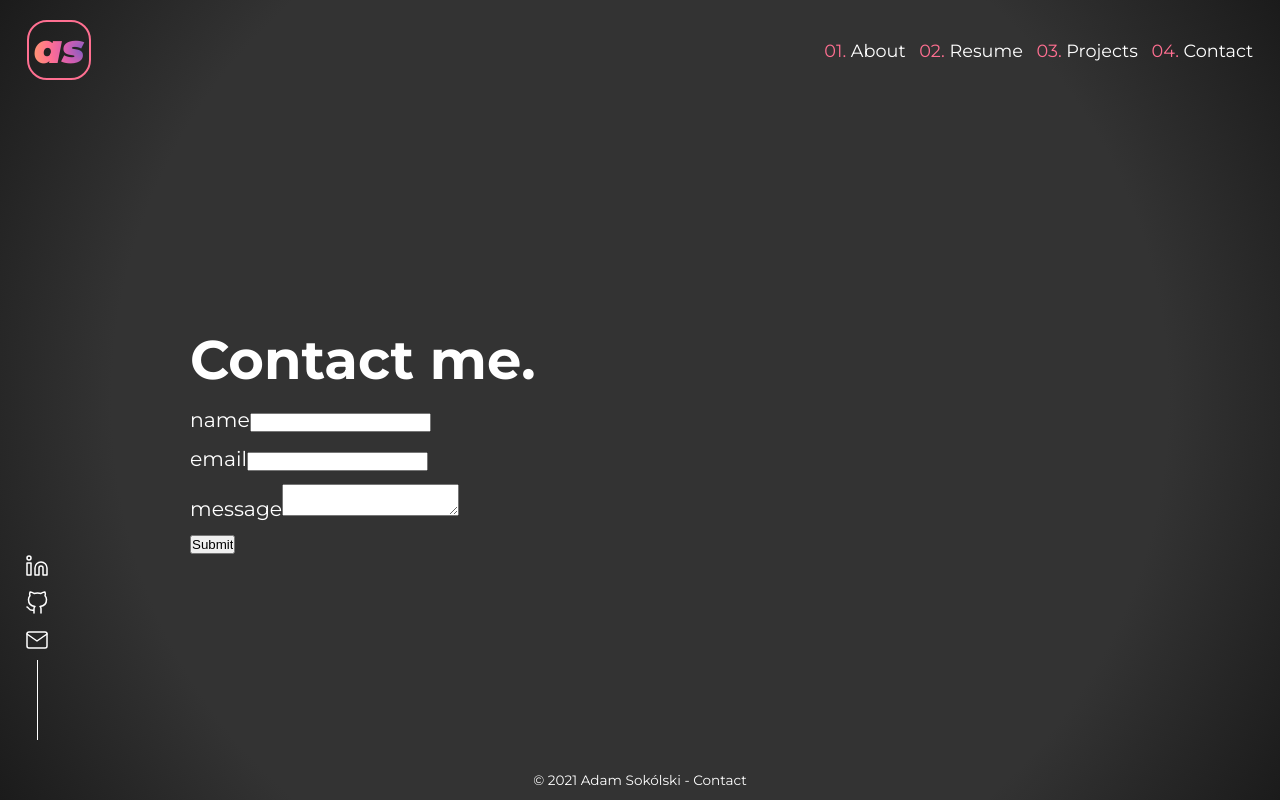
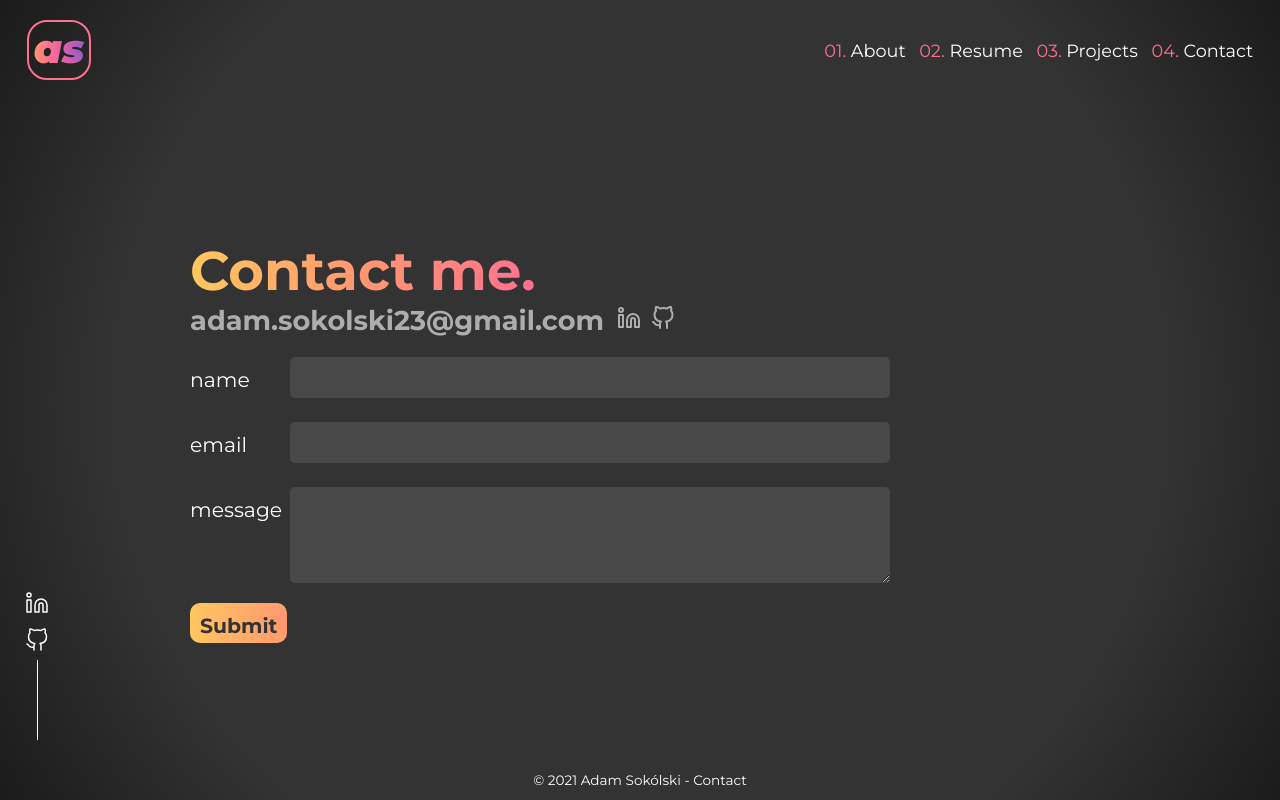
Before and after one commit to adamsokolski/adamsokolski.pl, a Next.js app: page /contact in a window 1280 px wide. Built offline with nearby package versions, Linux system fonts and the light colour scheme.

Commit message:
✨ Sending emails from form works

```diff
--- a/components/LinksBox.js
+++ b/components/LinksBox.js
@@ -23,21 +23,23 @@ const LinksBox = () => {
       animate="animate"
       initial="initial"
     >
-      <Link href="https://www.linkedin.com/in/adam-sok%C3%B3lski-bb4370199/">
-        <a className={styles.link}>
-          <Linkedin strokeWidth="1.5px" />
-        </a>
-      </Link>
-      <Link href="https://github.com/idKrazu">
-        <a className={styles.link}>
-          <GitHub strokeWidth="1.5px" />
-        </a>
-      </Link>
-      <Link href="/">
-        <a className={styles.link}>
-          <Mail strokeWidth="1.5px" />
-        </a>
-      </Link>
+      <a
+        className={styles.link}
+        href="https://www.linkedin.com/in/adam-sok%C3%B3lski-bb4370199/"
+        target="_blank"
+        rel="noopener noreferrer"
+      >
+        <Linkedin strokeWidth="1.5px" />
+      </a>
+
+      <a
+        className={styles.link}
+        href="https://github.com/idKrazu"
+        target="_blank"
+        rel="noopener noreferrer"
+      >
+        <GitHub strokeWidth="1.5px" />
+      </a>
     </motion.div>
   );
 };
--- a/data/notifications.js
+++ b/data/notifications.js
@@ -4,11 +4,6 @@ const notifications = [
     text: "Check out my newest project! 😎",
     link: "",
   },
-  {
-    id: 2,
-    text: "check it, ok? 🤨",
-    link: "",
-  },
 ];
 
 export default notifications;
--- a/package.json
+++ b/package.json
@@ -9,6 +9,7 @@
   },
   "dependencies": {
     "@sendgrid/mail": "^7.6.0",
+    "canvas-confetti": "^1.4.0",
     "framer-motion": "^5.3.0",
     "next": "12.0.3",
     "react": "17.0.2",
--- a/pages/api/email.js
+++ b/pages/api/email.js
@@ -20,10 +20,9 @@ export default function handler(req, res) {
     .send(msg)
     .then(() => {
       console.log("Email sent");
+      res.status(200).json({ name: "ok" });
     })
     .catch((error) => {
       console.error(error);
     });
-
-  res.status(200).json({ name: "ok" });
 }
--- a/pages/contact/index.js
+++ b/pages/contact/index.js
@@ -1,4 +1,21 @@
+import { useEffect, useState } from "react";
+import { Linkedin, GitHub } from "react-feather";
+import styles from "../../styles/LinksBox.module.css";
+import confetti from "canvas-confetti";
+
 const Contact = () => {
+  const [name, setName] = useState("");
+  const [email, setEmail] = useState("");
+  const [message, setMessage] = useState("");
+
+  const success = () => {
+    confetti({
+      particleCount: 150,
+      spread: 180,
+      origin: { x: 0 },
+    });
+  };
+
   async function handleOnSubmit(e) {
     e.preventDefault();
     const data = {};
@@ -7,29 +24,79 @@ const Contact = () => {
         data[field.name] = field.value;
       }
     });
-    fetch("api/email", {
+
+    const res = await fetch("api/email", {
       method: "post",
       body: JSON.stringify(data),
     });
-    console.log(data);
+
+    if (res.statusText == "OK") {
+      success();
+      setName("");
+      setEmail("");
+      setMessage("");
+    }
   }
   return (
-    <div>
+    <div className="contact">
       <h2>Contact me.</h2>
+      <h3>
+        adam.sokolski23@gmail.com{" "}
+        <a
+          className={styles.link}
+          href="https://www.linkedin.com/in/adam-sok%C3%B3lski-bb4370199/"
+          target="_blank"
+          rel="noopener noreferrer"
+        >
+          <Linkedin strokeWidth="2px" />
+        </a>
+        <a
+          className={styles.link}
+          href="https://github.com/idKrazu"
+          target="_blank"
+          rel="noopener noreferrer"
+        >
+          <GitHub strokeWidth="2px" />
+        </a>
+      </h3>
       <form method="post" onSubmit={handleOnSubmit}>
         <p>
           <label htmlFor="name">name</label>
-          <input type="text" name="name" />
+          <input
+            type="text"
+            name="name"
+            value={name}
+            onChange={(e) => {
+              setName(e.target.value);
+            }}
+            required
+          />
         </p>
         <p>
           <label htmlFor="email">email</label>
-          <input type="email" name="email" />
+          <input
+            type="email"
+            name="email"
+            required
+            value={email}
+            onChange={(e) => {
+              setEmail(e.target.value);
+            }}
+          />
         </p>
         <p>
           <label htmlFor="message">message</label>
-          <textarea name="message"></textarea>
+          <textarea
+            name="message"
+            required
+            minLength={20}
+            value={message}
+            onChange={(e) => {
+              setMessage(e.target.value);
+            }}
+          ></textarea>
         </p>
-        <input type="submit" value="Submit" />
+        <input className="mainButton" type="submit" value="Submit" />
       </form>
     </div>
   );
--- a/pages/projects/index.js
+++ b/pages/projects/index.js
@@ -1,6 +1,7 @@
 const Projects = () => {
   return (
     <div>
+      <h2>My Projects.</h2>
       <p>Projects stuff</p>
     </div>
   );
--- a/pages/resume/index.js
+++ b/pages/resume/index.js
@@ -1,6 +1,7 @@
 const Resume = () => {
   return (
     <div>
+      <h2>Resume.</h2>
       <p>Resume stuff</p>
     </div>
   );
--- a/styles/Home.module.css
+++ b/styles/Home.module.css
@@ -3,7 +3,6 @@
 }
 
 .prof {
-  color: var(--color-4);
   font-size: 2.5rem;
   opacity: 0.9;
   font-weight: 400;
--- a/styles/LinksBox.module.css
+++ b/styles/LinksBox.module.css
@@ -17,3 +17,12 @@
 .link {
   padding: 5px;
 }
+.contactLink {
+  transform: translateY(3px);
+}
+
+@media (max-width: 1000px) {
+  .links {
+    display: none;
+  }
+}
--- a/styles/button.css
+++ b/styles/button.css
@@ -40,3 +40,24 @@ button {
   align-items: center;
   justify-content: center;
 }
+
+.mainButton {
+  background: radial-gradient(
+    circle,
+    rgba(255, 150, 113, 1) 0%,
+    rgba(255, 199, 95, 1) 100%
+  );
+  background-size: 200% auto;
+  border: none;
+  border-radius: 10px;
+  color: #333;
+  font-size: 1.5rem;
+  font-weight: 700;
+  height: 40px;
+  padding: 0 10px;
+  cursor: pointer;
+  display: flex;
+  align-items: center;
+  justify-content: center;
+  margin-top: 20px;
+}
--- a/styles/globals.css
+++ b/styles/globals.css
@@ -106,10 +106,22 @@ main {
 
 main h2 {
   font-size: 4rem;
+  background: radial-gradient(
+    circle,
+    rgba(214, 93, 177, 1) 0%,
+    rgba(255, 111, 145, 1) 50%,
+    rgba(255, 150, 113, 1) 75%,
+    rgba(255, 199, 95, 1) 100%
+  );
+  background-size: 200% auto;
+  background-clip: text;
+  -webkit-background-clip: text;
+  -webkit-text-fill-color: transparent;
 }
 
 main h3 {
-  font-size: 2.5rem;
+  font-size: 2rem;
+  opacity: 0.6;
 }
 main p {
   font-size: 1.5rem;
@@ -129,4 +141,50 @@ footer {
   min-height: 5%;
 }
 
-/* Buttons */
+/* Contact */
+
+.contact {
+  width: clamp(50%, 700px, 90%);
+}
+
+.contact input,
+textarea {
+  font-family: "Montserrat", sans-serif;
+  padding: 10px;
+  font-size: 1.5rem;
+}
+
+.contact input[type="text"],
+input[type="email"] {
+  width: clamp(calc(100% - 150px), calc(100% - 100px), calc(100% - 30px));
+  height: 3rem;
+  border-radius: 5px;
+  border: none;
+  background-color: rgba(255, 255, 255, 0.1);
+  color: white;
+}
+
+.contact input:focus,
+textarea:focus {
+  outline: none;
+}
+
+.contact textarea {
+  width: clamp(calc(100% - 150px), calc(100% - 100px), calc(100% - 30px));
+  height: 7rem;
+  border-radius: 5px;
+  border: none;
+  background-color: rgba(255, 255, 255, 0.1);
+  color: white;
+}
+
+.contact label {
+  padding: 10px 0;
+  width: clamp(30px, 100px, 100px);
+}
+
+.contact p {
+  display: flex;
+  justify-content: space-between;
+  margin: 20px 0;
+}
```
Also changed, not shown: pages/index.js (+4 -4 lines), 1 other file (tests, documents, lock files or other folders).
